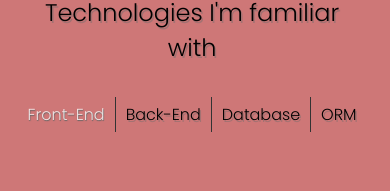
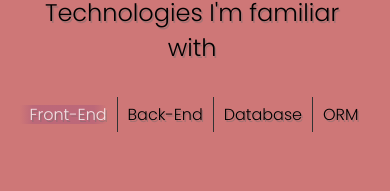
Before and after one commit to GuidoGlielmi/Portfolio-nextjs, a Next.js app: page / in a window 390 px wide. Shown: the part 119-310 px from the top of the page. Built offline with nearby package versions, Linux system fonts and the light colour scheme; a web font is replaced by a local one.

Commit message:
added moving background to tabs

```diff
--- a/src/components/common/tabs/Tabs.module.css
+++ b/src/components/common/tabs/Tabs.module.css
@@ -5,6 +5,23 @@
   height: 60px;
   overflow: scroll;
   min-width: 0;
+  position: relative;
+  margin-left: auto;
+  background-image: linear-gradient(
+    to right,
+    transparent 0%,
+    rgba(69, 0, 134, 0.13) 15%,
+    rgba(69, 0, 134, 0.13) 85%,
+    transparent 100%
+  );
+  background-position-y: center;
+  background-repeat: no-repeat;
+  overflow: hidden;
+  transition: all 1s cubic-bezier(0.29, 0.85, 0.32, 0.99);
+  /* background-image: linear-gradient(to right, #ffffff 100%, transparent 0); */
+  /* background-color: #222; */
+  /* background-clip: text; */
+  /* -webkit-background-clip: text; */
 }
 
 .tabs > * {
@@ -12,20 +29,11 @@
   cursor: pointer;
   transition: all 0.3s ease;
   padding: 5px 10px;
+  /* color: transparent; */
+  z-index: 123123;
 }
-
-.tabs > :first-child {
-  padding-left: 0;
-}
-
-.tabs > :last-child {
-  padding-right: 0;
-}
-
 .tabs > *:hover {
-  /* background-color: #00000009; */
   color: #ffffffcc;
-  text-shadow: 0.5px 0.5px 1px #666;
 }
 
 .tabs > :not(:last-child) {
@@ -33,12 +41,17 @@
 }
 
 .selectedTab {
-  /* background-color: #00000009; */
   color: #ffffffcc;
-  text-shadow: 0.5px 0.5px 1px #666;
 }
 @media (max-width: 768px) {
   .tabs {
     justify-content: unset;
+    margin-left: 0;
   }
 }
+
+@media (max-width: 450px) {
+  .tabs {
+    overflow: scroll;
+  }
+}
--- a/src/components/common/tabs/Tabs.tsx
+++ b/src/components/common/tabs/Tabs.tsx
@@ -1,5 +1,4 @@
-import HorizontallyScrollable from '../enhancers/HorizontallyScrolleable';
-import {useState} from 'react';
+import {useState, useRef, useEffect} from 'react';
 import S from './Tabs.module.css';
 
 interface TabsProps {
@@ -11,12 +10,33 @@ const Tabs: React.FC<TabsProps> = ({tabs, onChange}) => {
   const [selectedTab, setSelectedTab] = useState(
     typeof tabs[0] === 'string' ? tabs[0] : tabs[0][0],
   );
+  const [[start, end], setRange] = useState([0, 0]);
+
+  const selectedTabRef = useRef<HTMLDivElement>(null);
+  const containerRef = useRef<HTMLDivElement>(null);
+
+  useEffect(() => {
+    const start =
+      selectedTabRef.current!.getBoundingClientRect().left -
+      containerRef.current!.getBoundingClientRect().left;
+    const end = start + selectedTabRef.current!.getBoundingClientRect().width;
+    setRange([start, end]);
+  }, [selectedTab]);
+
   const onChangeHandler = (selectedTab: string) => {
     setSelectedTab(selectedTab);
     onChange(selectedTab);
   };
+
   return (
-    <div className={S.tabs}>
+    <div
+      ref={containerRef}
+      className={S.tabs}
+      style={{
+        backgroundSize: `${end - start}px 1.2em`,
+        backgroundPositionX: `${start}px`,
+      }}
+    >
       {typeof tabs[0] === 'string'
         ? (tabs as string[]).map(t => (
             <p
@@ -29,6 +49,7 @@ const Tabs: React.FC<TabsProps> = ({tabs, onChange}) => {
           ))
         : (tabs as [string, string][]).map(t => (
             <p
+              ref={selectedTab === t[0] ? selectedTabRef : undefined}
               onClick={() => onChangeHandler(t[0])}
               className={selectedTab === t[0] ? S.selectedTab : ''}
               key={t[0]}
@@ -40,3 +61,4 @@ const Tabs: React.FC<TabsProps> = ({tabs, onChange}) => {
   );
 };
 export default Tabs;
+// background: `linear-gradient(to right, black ${start}px, #ffffff ${start}px, #ffffff ${end}px, black ${end}px, black) text`,
--- a/src/components/portfolioSections/ProjectsAndExperiences/Projects/ProjectItem/ProjectItem.tsx
+++ b/src/components/portfolioSections/ProjectsAndExperiences/Projects/ProjectItem/ProjectItem.tsx
@@ -1,6 +1,7 @@
 import S from './ProjectItem.module.css';
 import {IProject} from 'IPortfolio';
 import {PreviewSwitcher} from '../../Experiences/ExperienceItem/ExperienceItem';
+import useTranslation from 'hooks/useTranslation';
 type ProjectItemProps = {
   project: IProject;
 };
@@ -17,6 +18,8 @@ const ProjectItem: React.FC<ProjectItemProps> = ({
     certificate,
   },
 }) => {
+  const [certificateTranslation] = useTranslation('Certificate');
+
   return (
     <div className={S.projectContainer}>
       <figure style={{position: 'relative'}} className={S.projectImgContainer}>
@@ -36,7 +39,7 @@ const ProjectItem: React.FC<ProjectItemProps> = ({
         )}
         {certificate && (
           <a href={`assets/img/certificates/${certificate}`} target='_blank' rel='noreferrer'>
-            Certificate
+            {certificateTranslation}
           </a>
         )}
         <div className={S.urls}>
```
